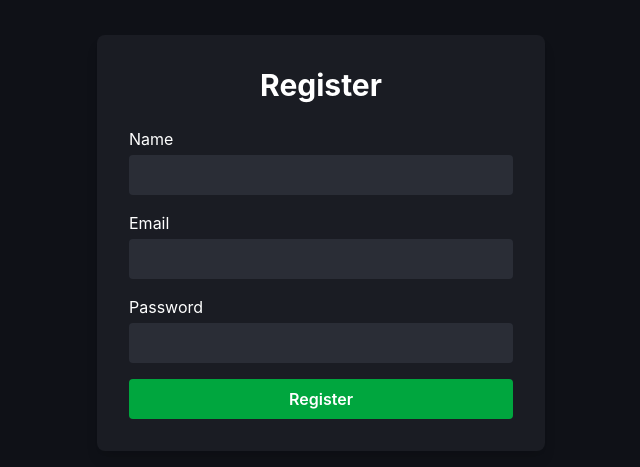
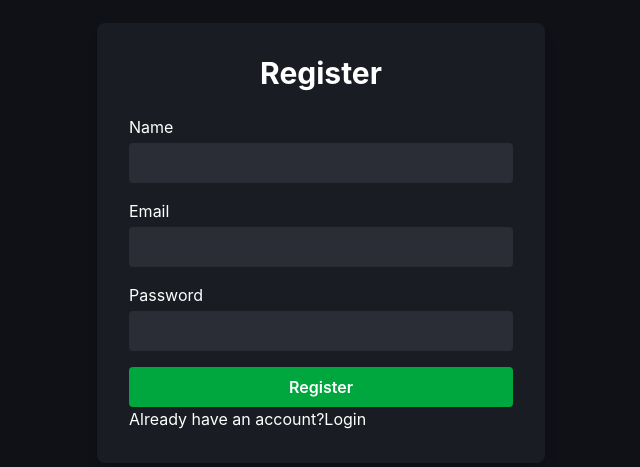
Before and after one commit to Zaara-Fatima/Task-Tracker-, a React (Vite) app in the folder client/: page /register in a window 1280 px wide. Shown: the part 157-624 px from the top of the page, without its empty margins (319-959 px from the left). Built offline with nearby package versions, Linux system fonts and the light colour scheme.

Commit message:
changes to rroouting

```diff
--- a/client/src/pages/Home.jsx
+++ b/client/src/pages/Home.jsx
@@ -69,7 +69,7 @@
 
         await fetchtasks();
       } catch (err) {
-        navigate("/login");
+        navigate("/register");
       }
     };
 
--- a/client/src/pages/Register.jsx
+++ b/client/src/pages/Register.jsx
@@ -1,10 +1,12 @@
 import React, { useState } from "react";
 import taskApi from "../services/taskApi";
+import { useNavigate } from "react-router-dom";
 
 export const Register = ({ onRegisterSuccess }) => {
   const [formData, setFormData] = useState({ name: "", email: "", password: "" });
   const [error, setError] = useState(null);
   const [loading, setLoading] = useState(false);
+  const navigate = useNavigate()
 
   const handleChange = (e) => {
     setFormData({ ...formData, [e.target.name]: e.target.value });
@@ -81,6 +83,9 @@
             {loading ? "Registering..." : "Register"}
           </button>
         </form>
+        <p>Already have an account?
+          <button onClick={()=>navigate('/login')}> Login</button>
+        </p>
       </div>
     </main>
   );
```
